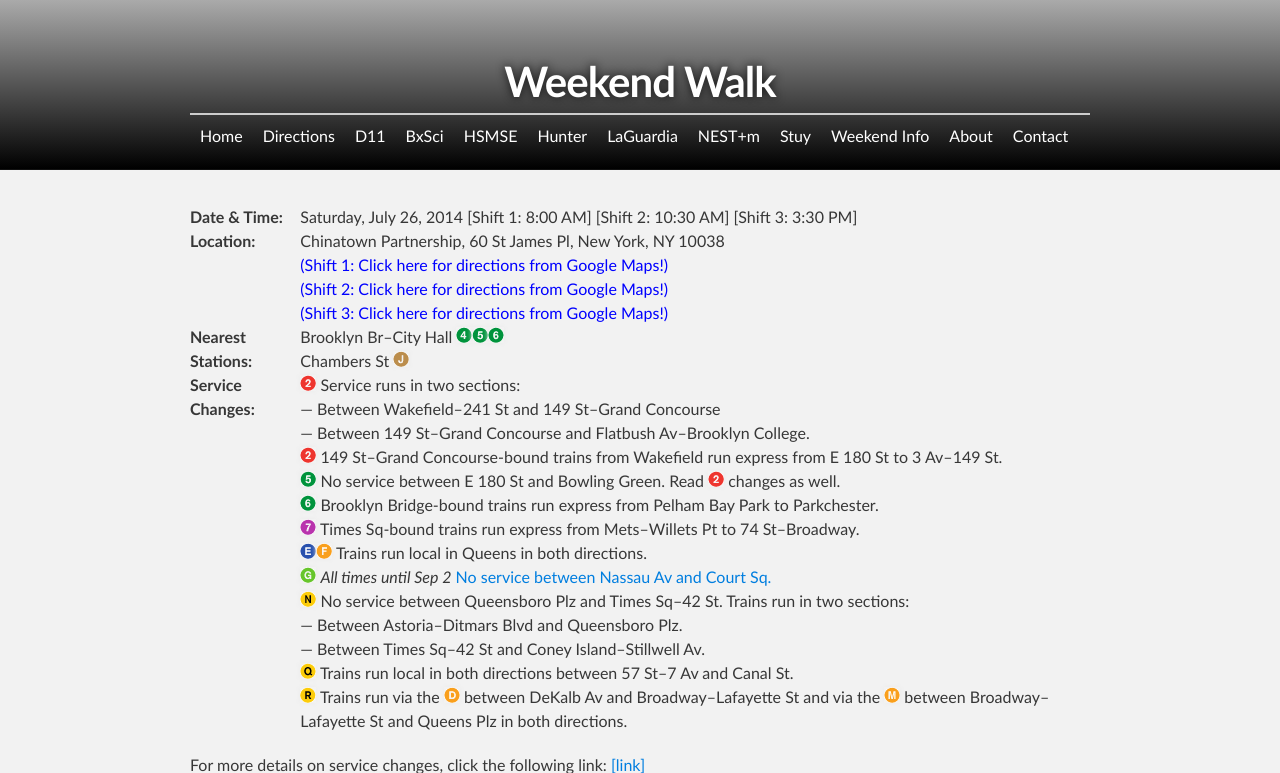
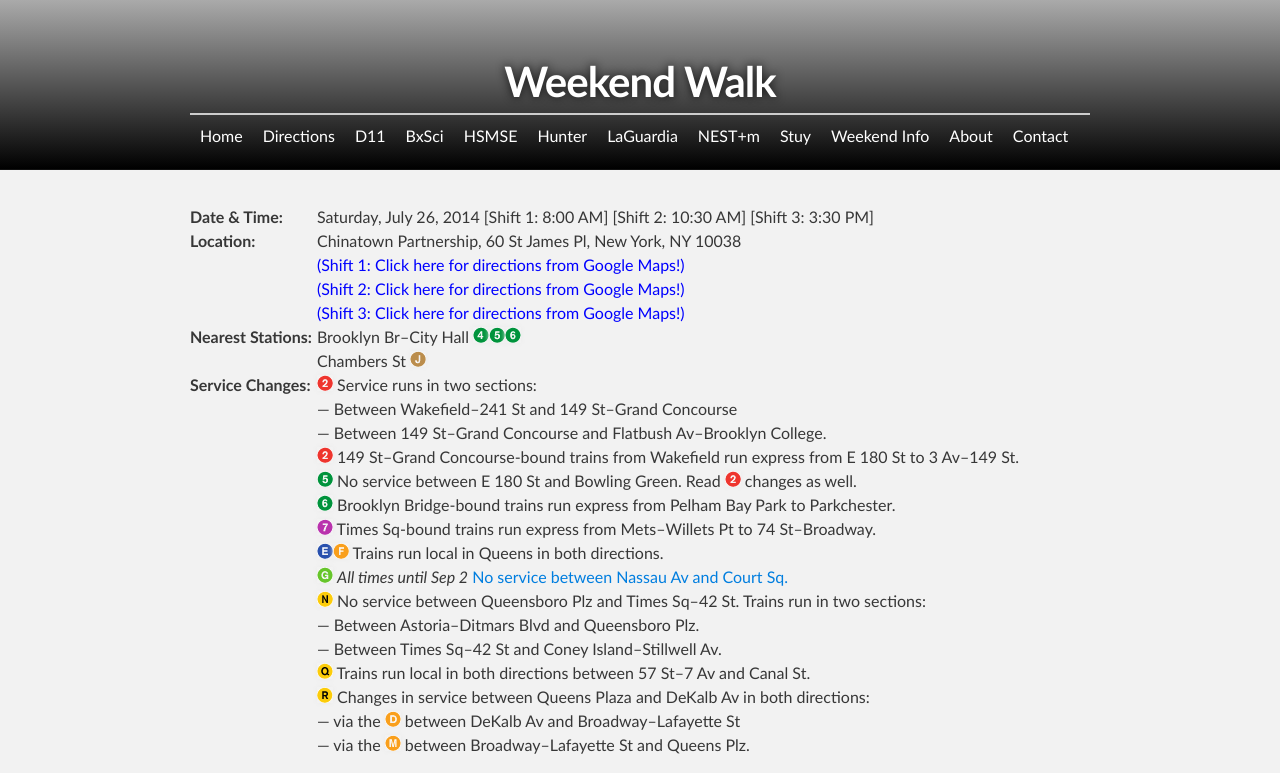
Before and after one commit to d11directions/d11directions.github.io, a Jekyll site: the page built from _posts/2014-07-26-Weekend_Walk.html, in a window 1280 px wide, cut to the strip 0-773 px from the top of the page. Built offline with Jekyll 4.4.1, drawn with Linux system fonts in a browser that asks for light colours.

Commit message:
Update Weekend Walk R service change

```diff
--- a/_posts/2014-07-26-Weekend_Walk.html
+++ b/_posts/2014-07-26-Weekend_Walk.html
@@ -18,7 +18,7 @@ changes-brief:
     - <img src="/img/G.png" alt="(G)"> <em>All times until Sep 2</em> <a href="/long_term/#G_Greenpoint2">No service between Nassau Av and Court Sq.</a>
     - <img src="/img/N.png" alt="(N)"> No service between Queensboro Plz and Times Sq&ndash;42 St. Trains run in two sections:<br>&mdash; Between Astoria&ndash;Ditmars Blvd and Queensboro Plz.<br>&mdash; Between Times Sq&ndash;42 St and Coney Island&ndash;Stillwell Av.
     - <img src="/img/Q.png" alt="(Q)"> Trains run local in both directions between 57 St&ndash;7 Av and Canal St.
-    - <img src="/img/R.png" alt="(R)"> Trains run via the <img src="/img/D.png" alt="(D)"> between DeKalb Av and Broadway&ndash;Lafayette St and via the <img src="/img/M.png" alt="(M)"> between Broadway&ndash;Lafayette St and Queens Plz in both directions.
+    - <img src="/img/R.png" alt="(R)"> Changes in service between Queens Plaza and DeKalb Av in both directions&#58;<br>&mdash; via the <img src="/img/D.png" alt="(D)"> between DeKalb Av and Broadway&ndash;Lafayette St<br>&mdash; via the <img src="/img/M.png" alt="(M)"> between Broadway&ndash;Lafayette St and Queens Plz.
 changes-ext: http://travel.mtanyct.info/serviceadvisory/routeStatusResult.aspx?tag=ALL&date=07/26/2014&time=&method=getstatus4
 gmaps:
     - link: https://maps.google.com/maps?f=d&amp;source=s_d&amp;saddr=&amp;daddr=Chinatown+Partnership+Local+Development+Corporation,+60+Saint+James+Place,+New+York,+NY+10038&amp;hl=en&amp;geocode=Ffs5bQId9tuW-yk7k3WdJlrCiTEhkXioPjoqwQ&amp;sll=40.712699,-73.99937&amp;sspn=0.011532,0.022724&amp;dirflg=r&amp;ttype=arr&amp;date=07%2F26%2F14&amp;time=7:50am&amp;noexp=0&amp;noal=0&amp;sort=def&amp;mra=ls&amp;ie=UTF8&amp;t=m&amp;start=0&amp;ll=40.712699,-73.99937&amp;spn=0.011532,0.022724
```
